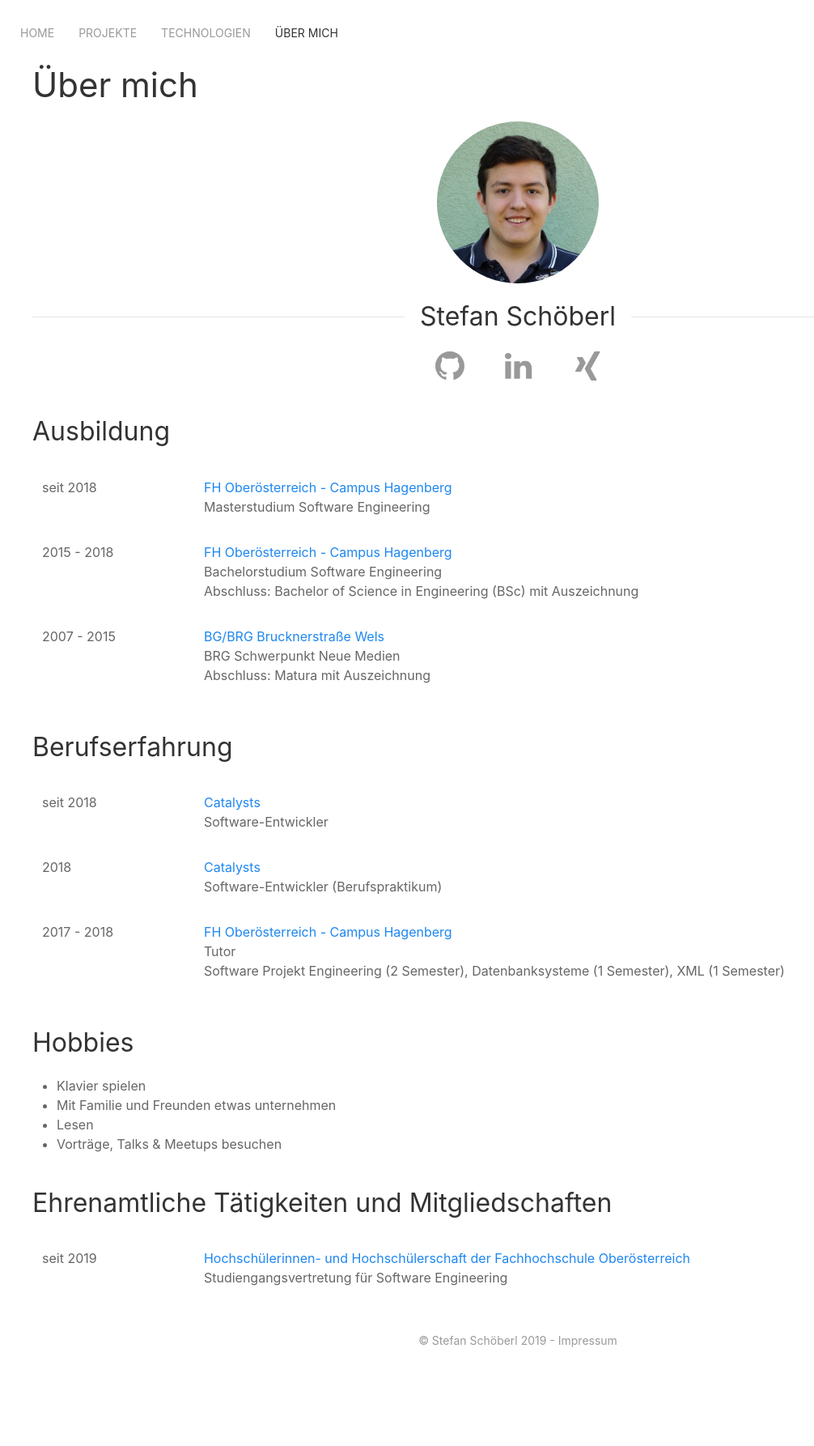
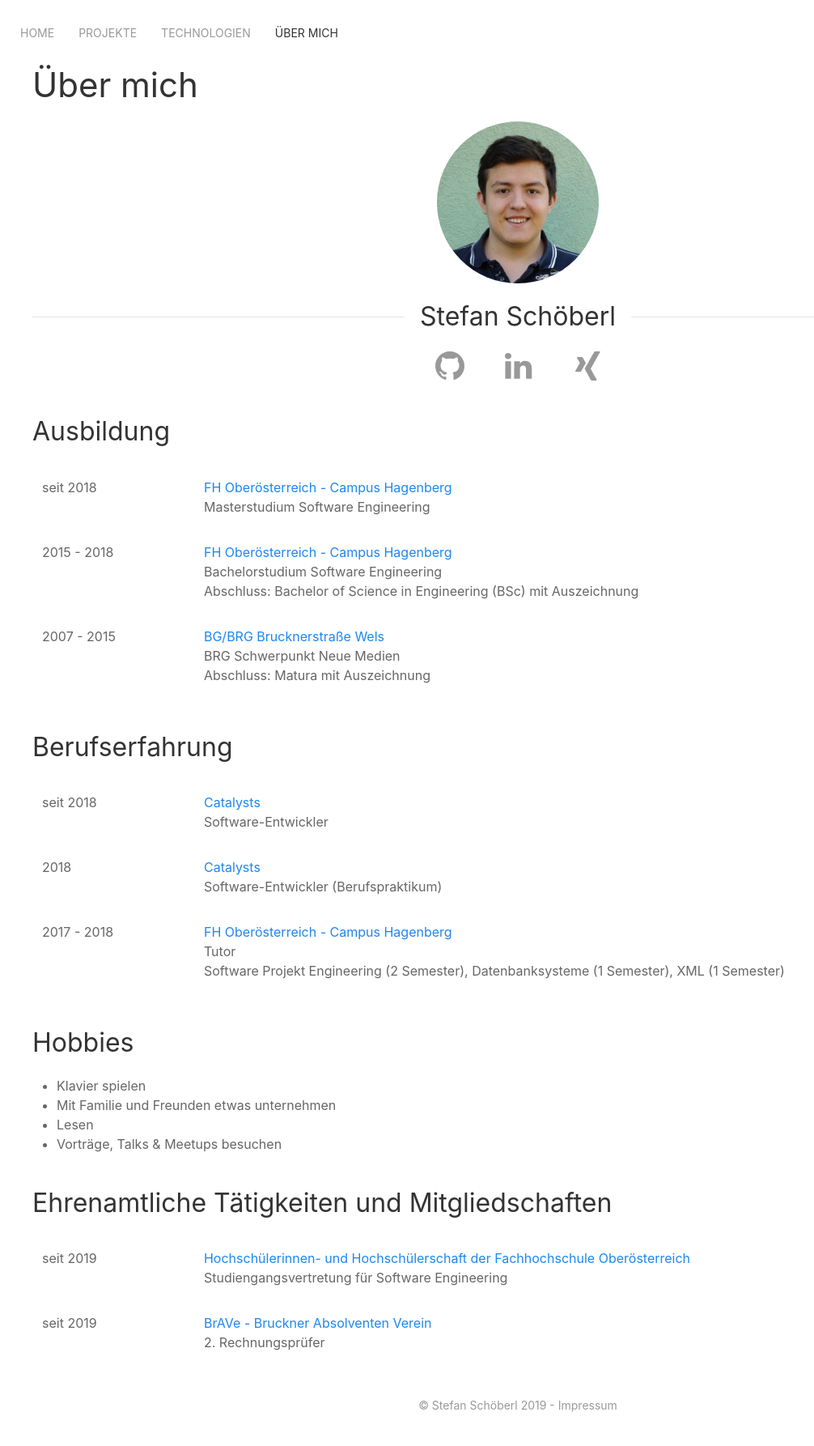
Before and after one commit to stefanschoeberl/stefanschoeberl.github.io, a Jekyll site: the page built from about.html, in a window 1280 px wide. Shown: the whole page at 81% size, without its empty margins (0-1006 px from the left). Built offline with Jekyll 4.4.1, drawn with Linux system fonts in a browser that asks for light colours; before the commit the page ends 1706 px from its top, so only the background shows below that.

Commit message:
Add BrAVe entry

```diff
--- a/_data/about.yml
+++ b/_data/about.yml
@@ -51,3 +51,7 @@ voluntary:
     position: Studiengangsvertretung für Software Engineering
     link: https://www.oehfhooe.at/
     date: seit 2019
+  - organization: BrAVe - Bruckner Absolventen Verein
+    position: 2. Rechnungsprüfer
+    link: https://www.brucknergym.at/seiten/absolventenverein/absolventenverein.php
+    date: seit 2019
```
